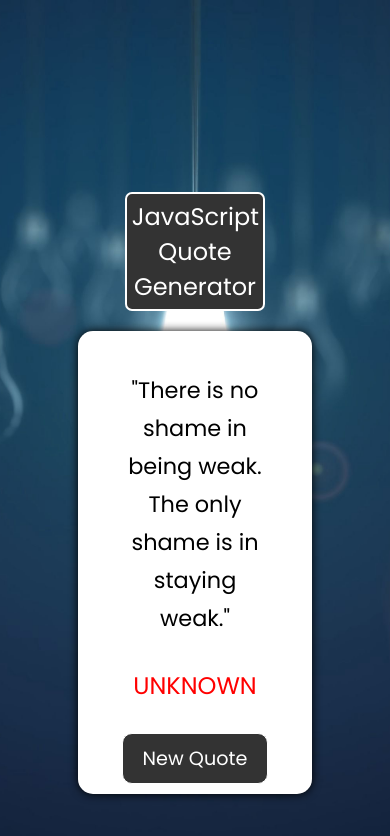
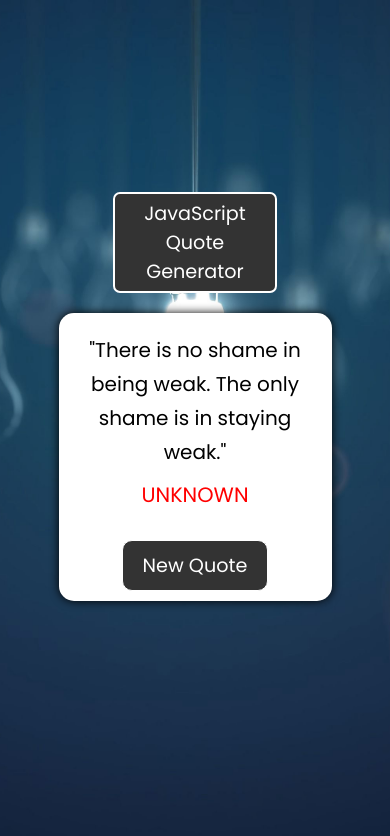
Before and after one commit to dhruvrjain/Quote_Generator, a plain HTML site: page index.html in a window 390 px wide. Drawn offline with Linux system fonts and the light colour scheme.

Commit message:
Tried making it Responsive

```diff
--- a/quotes.js
+++ b/quotes.js
@@ -25,7 +25,7 @@ const quotes=[
     },
     {
         quote: "Never forget the Good in you. The ones who love you, are the ones who can see it.",
-        person: "",
+        person: "Unknown",
     },
     {
         quote: "The difference between a novice and a master is that a master has failed more times than a novice had tried.",
--- a/styles.css
+++ b/styles.css
@@ -62,3 +62,27 @@ body{
 .button-area button:active{
     background-color: lightblue;
 }
+    @media only screen and (max-width:600px) {
+        body{
+            background-repeat: repeat;
+        }
+
+        .container{
+            width: 70%;
+            height: 500px;
+        }
+
+        .text-area{
+            margin: 10px;
+            font-size: 20px;
+            line-height: 1.7;
+        }
+
+        .header{
+            font-size: 1.2rem;
+        }
+
+        .person{
+            font-size: 1.3rem;
+        }
+    }
```
